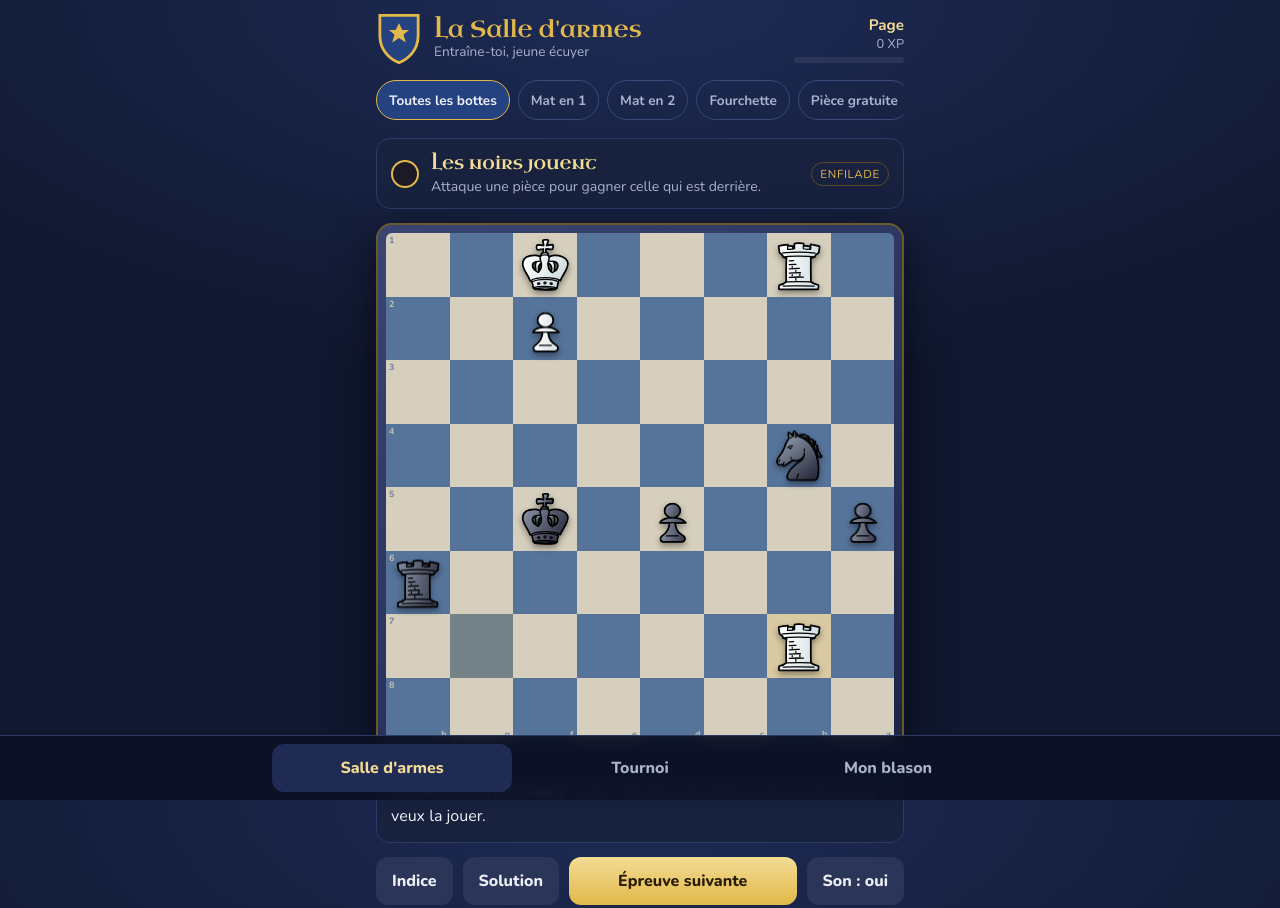
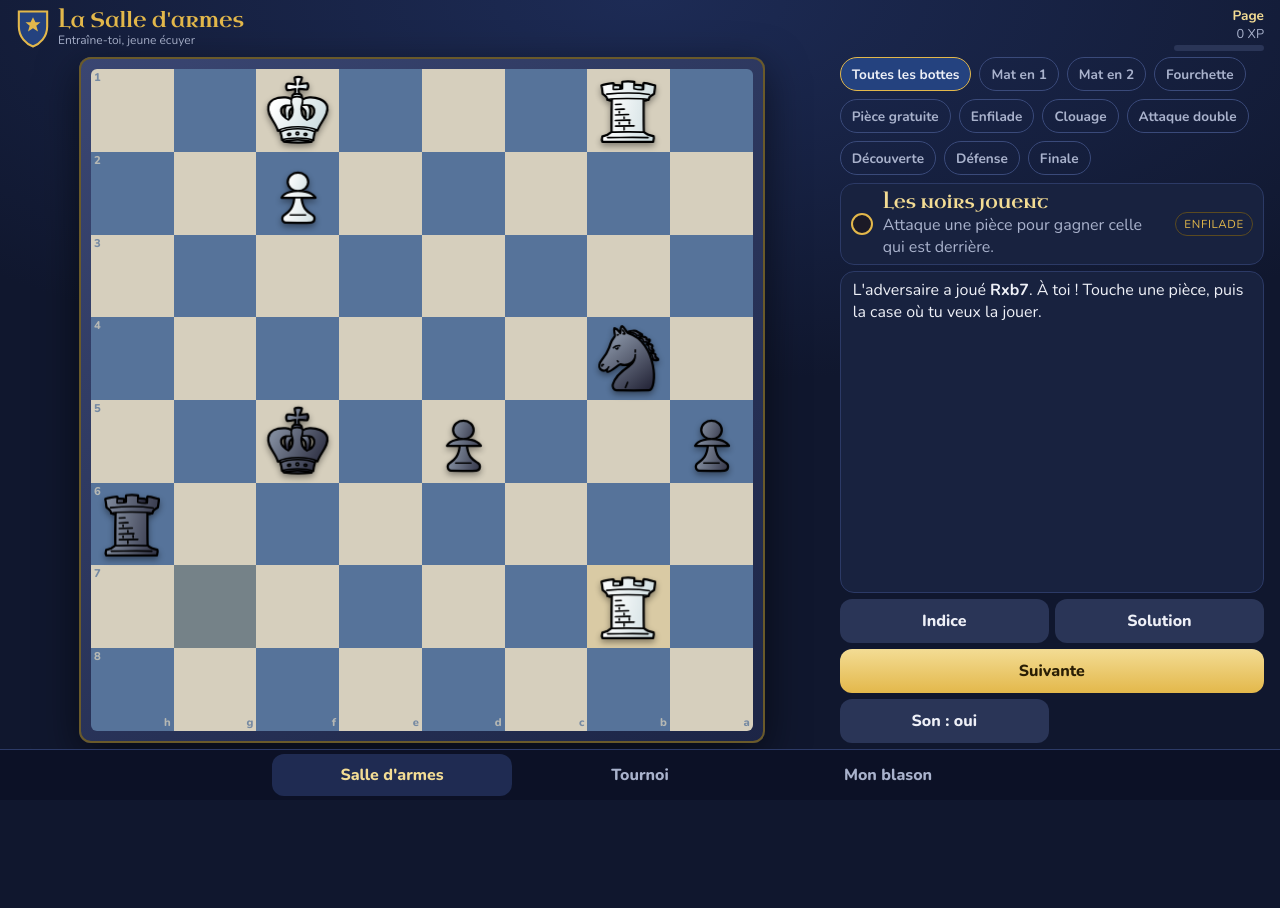
Before and after one commit to jef1234567/chess-, a plain HTML site: page index.html in a window 1280 px wide. Shown: the top 908 px of the page. After the commit the page ends 800 px from the top, so only its background shows below. Drawn offline with Linux system fonts and the light colour scheme.

Commit message:
Lot 7 : plein écran sans défilement, échiquier au maximum, mise en page paysage
Co-Authored-By: Claude Opus 5.5 <noreply@anthropic.com>
Claude-Session: https://claude.ai/code/session_01MRbfJnwSDPNSdXv6cbYaBX

```diff
--- a/css/app.css
+++ b/css/app.css
@@ -5,7 +5,7 @@
 @font-face{font-family:"Nunito";font-weight:800;src:url(../fonts/nunito-800.woff2) format("woff2");font-display:swap}
 @font-face{font-family:"Noto Sans Symbols 2";src:url(../fonts/symbols.woff2) format("woff2");font-display:block}
 *{box-sizing:border-box}
-:root{padding-top:env(safe-area-inset-top,0px)}
+body{padding-top:env(safe-area-inset-top,0px)}
 body{margin:0}
 [hidden]{display:none!important}
 /* Mise en page : une seule colonne façon tablette — bandeau du héraut, échiquier-écu au centre, parchemin de mission dessous ; onglets en bas. Thème nuit de château, volontairement unique. */
@@ -127,3 +127,55 @@ button.petit{min-height:36px;padding:6px 12px;font-size:.85rem}
 .annonce.on{transform:translate(-50%,0)}
 .annonce small{display:block;color:var(--texte);font-weight:600}
 @media (prefers-reduced-motion:reduce){.annonce{transition:none}.pc.up img{animation:none}}
+/* Plein écran (lot 7) : l'appli tient dans la hauteur de l'écran, sans défilement.
+   L'échiquier est le plus grand carré qui tient dans la place restante (requêtes de conteneur). */
+html,body{height:100%;overflow:hidden}
+body{display:flex;flex-direction:column;height:100vh;height:100dvh}
+.app{flex:1;min-height:0;width:100%;max-width:none;margin:0;overflow-y:auto;overscroll-behavior:contain;padding-block:6px;gap:6px}
+header{gap:8px;min-height:0}
+header .ecu{width:28px;height:34px}
+.titre{font-size:1.05rem}
+.sous{font-size:.75rem;white-space:nowrap;overflow:hidden;text-overflow:ellipsis}
+.badge b{font-size:.85rem}.xpbar{width:90px;margin-top:2px}
+nav{position:static;flex:none;padding-block:4px calc(4px + env(safe-area-inset-bottom,0px))}
+nav button{min-height:42px;padding:6px 10px}
+.jeu{flex:1;min-height:0;display:flex;flex-direction:column;gap:6px}
+#vTournoi:not([hidden]){flex:1;min-height:0}
+.chips{flex:none;padding-bottom:2px}
+.chip{min-height:34px;padding:5px 11px}
+.mission{flex:none;padding:6px 10px;gap:10px}
+.mission h2{font-size:1rem}.mission p{font-size:.82rem;margin:0}
+.trait{width:22px;height:22px}
+.slot{flex:1;min-height:120px;container-type:size;display:grid;place-items:center}
+.plateau{width:min(100cqw,100cqh);height:min(100cqw,100cqh);padding:1.5%;border-radius:12px}
+.board{width:100%;height:100%;aspect-ratio:auto;container-type:inline-size}
+.pc span{font-size:9.6cqw}
+.sq .co{font-size:clamp(8px,1.7cqw,14px)}
+.sceau div{font-size:clamp(24px,8cqmin,56px)}
+.parchemin{flex:none;padding:8px 12px;min-height:0;max-height:24vh;max-height:24dvh;overflow-y:auto}
+.parchemin p{line-height:1.35;font-size:.95rem}
+.actions{flex:none;gap:6px}
+.jeu .actions button{flex:1 1 auto;min-height:44px;padding:8px 10px}
+.blason,#tChoix{max-width:640px;width:100%;margin-inline:auto}
+@media (min-width:700px){.titre{font-size:1.3rem}header .ecu{width:34px;height:40px}.mission h2{font-size:1.15rem}.mission p,.parchemin p{font-size:1rem}}
+/* Paysage : échiquier à gauche, le reste en colonne à droite. */
+@media (orientation:landscape) and (min-width:600px){
+  .jeu{display:grid;grid-template-columns:minmax(0,1fr) minmax(240px,34%);grid-template-rows:auto auto minmax(0,1fr) auto;column-gap:12px;align-content:stretch}
+  .jeu>.slot{grid-column:1;grid-row:1/-1;min-height:0}
+  .jeu>:not(.slot){grid-column:2}
+  .jeu>.chips{flex-wrap:wrap;overflow:auto;max-height:30vh;align-content:flex-start}
+  .jeu>.parchemin{max-height:none;align-self:start}
+  .jeu .actions{align-self:end}
+}
+@media (orientation:landscape) and (min-width:600px){.jeu>.chips{grid-row:1}.jeu>.mission{grid-row:2}.jeu>.parchemin{grid-row:3}.jeu>.actions{grid-row:4}}
+.jeu .actions{flex-wrap:nowrap}
+.jeu .actions button{flex:1 1 0;min-width:0;white-space:nowrap;overflow:hidden;text-overflow:ellipsis}
+nav button{white-space:nowrap}
+@media (max-width:440px){.jeu .actions button,nav button{font-size:.85rem;padding-inline:6px}}
+@media (max-height:500px){.sous,.mission p{display:none}.jeu>.chips{max-height:22vh}.jeu .actions button,nav button{min-height:38px;padding-block:4px}}
+@media (orientation:landscape) and (min-width:600px){
+  .jeu>.parchemin{align-self:stretch;max-height:100%;min-height:0}
+  .jeu .actions{display:grid;grid-template-columns:1fr 1fr}
+  .jeu .actions button:only-child,.jeu .actions button.or{grid-column:1/-1}
+}
+@media (orientation:landscape) and (max-height:500px){.jeu>.chips{flex-wrap:nowrap;overflow-x:auto}.mission .theme-tag{display:none}}
--- a/index.html
+++ b/index.html
@@ -20,14 +20,14 @@
     <div class="badge"><b id="gradeTop">Page</b><span id="xpTxt">0 XP</span><div class="xpbar"><i id="xpBar" style="width:0%"></i></div></div>
   </header>
 
-  <section id="vSalle" style="display:flex;flex-direction:column;gap:14px">
+  <section id="vSalle" class="jeu">
     <div class="chips" id="chips" role="group" aria-label="Choisir un thème"></div>
     <div class="mission">
       <div class="trait w" id="trait" aria-hidden="true"></div>
       <div><h2 id="mTitre">…</h2><p id="mTexte">…</p></div>
       <div class="theme-tag" id="mTheme">…</div>
     </div>
-    <div id="sSlot"><div class="plateau" id="plateau">
+    <div id="sSlot" class="slot"><div class="plateau" id="plateau">
       <div class="board" id="board" aria-label="Échiquier"></div>
       <div class="sceau" id="sceau"><div id="sceauTxt">Bravo !</div></div>
     </div></div>
@@ -35,7 +35,7 @@
     <div class="actions">
       <button id="bIndice" type="button">Indice</button>
       <button id="bSolution" type="button">Solution</button>
-      <button id="bSuivant" class="or" type="button">Épreuve suivante</button>
+      <button id="bSuivant" class="or" type="button">Suivante</button>
       <button id="bSon" type="button" aria-pressed="true" title="Son">Son : oui</button>
       <button id="bExplique" type="button" hidden>Explique-moi</button>
     </div>
@@ -50,34 +50,34 @@
       <div class="chips wrap" id="tCamps" role="group" aria-label="Couleur"></div>
       <button id="tGo" class="or" type="button">En garde !</button>
     </div>
-    <div id="tJeu" class="tjeu" hidden>
+    <div id="tJeu" class="tjeu jeu" hidden>
       <div class="mission">
         <div class="trait w" id="tTrait" aria-hidden="true"></div>
         <div><h2 id="tTitre">Le tournoi</h2><p id="tTexte">Choisis ton adversaire.</p></div>
         <div class="theme-tag" id="tNiv">—</div>
       </div>
-      <div id="tSlot"></div>
+      <div id="tSlot" class="slot"></div>
       <div class="parchemin" id="tParch"><p>…</p></div>
       <div class="actions">
-        <button id="tNouvelle" class="or" type="button">Nouvelle partie</button>
+        <button id="tNouvelle" class="or" type="button">Nouvelle</button>
         <button id="tAbandon" type="button">Abandonner</button>
-        <button id="tConseil" type="button" hidden>Conseil de guerre</button>
+        <button id="tConseil" type="button" hidden>Conseil</button>
       </div>
     </div>
-    <div id="cJeu" class="tjeu" hidden>
+    <div id="cJeu" class="tjeu jeu" hidden>
       <div class="mission">
         <div class="trait w" id="cTrait" aria-hidden="true"></div>
         <div><h2>Le conseil de guerre</h2><p id="cTexte">Les sages étudient ta partie…</p></div>
         <div class="theme-tag" id="cNum">—</div>
       </div>
-      <div id="cSlot"></div>
+      <div id="cSlot" class="slot"></div>
       <div class="parchemin" id="cParch"><p>…</p></div>
       <div class="actions">
         <button id="cPrec" type="button">Précédent</button>
-        <button id="cMontrer" type="button">Montre le bon coup</button>
+        <button id="cMontrer" type="button">Bon coup</button>
         <button id="cSuiv" type="button">Suivant</button>
         <button id="cExplique" type="button" hidden>Explique-moi</button>
-        <button id="cFermer" class="or" type="button">Retour au tournoi</button>
+        <button id="cFermer" class="or" type="button">Retour</button>
       </div>
     </div>
   </section>
--- a/js/app.js
+++ b/js/app.js
@@ -173,7 +173,6 @@ function onglet(v){
   mode=v;
   for(const[k,id,t]of[["salle","vSalle","tSalle"],["tournoi","vTournoi","tTournoiB"],["blason","vBlason","tBlason"]]){
     $(id).hidden=k!==v;$(t).setAttribute("aria-current",k===v);}
-  $("vSalle").style.display=v==="salle"?"flex":"none";
   clearMarks();sel=null;
   if(v==="salle"){
     $("sSlot").appendChild($("plateau"));
--- a/js/conseil.js
+++ b/js/conseil.js
@@ -80,7 +80,7 @@ function cAfficher(){
   $("cTexte").textContent=`Coup ${num} : tu as joué ${k.m.san}`;
   cMsg(`<span class="ko">Flèche rouge : ton coup.</span> <span class="ok">Flèche verte : le meilleur.</span><br>${cPhrase(k)}`);
   $("cPrec").disabled=C.i===0;$("cSuiv").disabled=C.i>=C.cles.length-1;$("cMontrer").disabled=!best;
-  $("cMontrer").textContent="Montre le bon coup";
+  $("cMontrer").textContent="Bon coup";
   iaBouton("cExplique","cParch",()=>iaQuestionConseil(k));
 }
 function cQuitter(){ // ferme le conseil sans toucher à l'échiquier (changement d'onglet)
@@ -98,6 +98,6 @@ $("cMontrer").onclick=()=>{
   const k=C.cles[C.i];if(!k)return;
   if(C.montre){cAfficher();return;}
   clearArrows();const m=G.move(uciCoup(k.E0.coup));if(m)animMove(m);
-  C.montre=true;$("cMontrer").textContent="Revoir la position";
+  C.montre=true;$("cMontrer").textContent="Revoir";
 };
 $("cFermer").onclick=cFermer;
--- a/sw.js
+++ b/sw.js
@@ -1,4 +1,4 @@
-const V="salle-armes-v7";
+const V="salle-armes-v8";
 const FICHIERS=["./","index.html","chess.js","css/app.css","js/puzzles.js","js/lichess.js","js/profile.js","js/sound.js","js/board.js","js/tournoi.js","js/conseil.js","js/connecte.js","js/recompenses.js","js/app.js","vendor/stockfish/stockfish-19-lite-single.js","vendor/stockfish/stockfish-19-lite-single.wasm","manifest.webmanifest","pieces/fantasy/wK.svg","pieces/fantasy/wQ.svg","pieces/fantasy/wR.svg","pieces/fantasy/wB.svg","pieces/fantasy/wN.svg","pieces/fantasy/wP.svg","pieces/fantasy/bK.svg","pieces/fantasy/bQ.svg","pieces/fantasy/bR.svg","pieces/fantasy/bB.svg","pieces/fantasy/bN.svg","pieces/fantasy/bP.svg","pieces/celtic/wK.svg","pieces/celtic/wQ.svg","pieces/celtic/wR.svg","pieces/celtic/wB.svg","pieces/celtic/wN.svg","pieces/celtic/wP.svg","pieces/celtic/bK.svg","pieces/celtic/bQ.svg","pieces/celtic/bR.svg","pieces/celtic/bB.svg","pieces/celtic/bN.svg","pieces/celtic/bP.svg","icons/icon-192.png","icons/icon-512.png","fonts/uncial.woff2","fonts/nunito-400.woff2","fonts/nunito-700.woff2","fonts/nunito-800.woff2","fonts/symbols.woff2"];
 self.addEventListener("install",e=>{e.waitUntil(caches.open(V).then(c=>c.addAll(FICHIERS)));self.skipWaiting();});
 self.addEventListener("activate",e=>{e.waitUntil(caches.keys().then(k=>Promise.all(k.filter(x=>x!==V).map(x=>caches.delete(x)))));self.clients.claim();});
```
Also changed, not shown: 1 other file.
